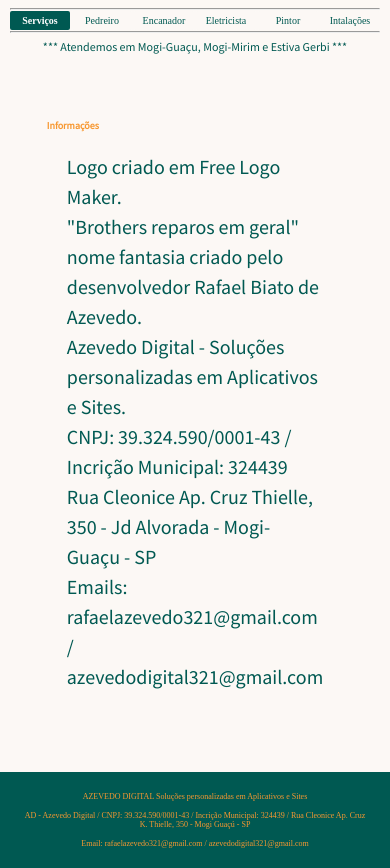
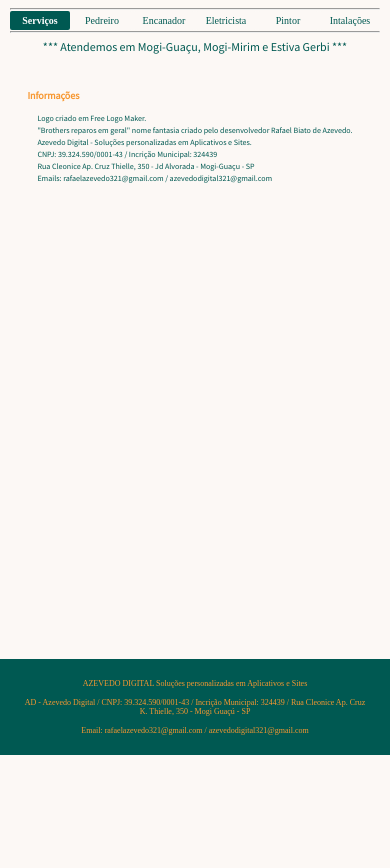
Before and after one commit to RafaelBiatoAzevedo/brothers, a plain HTML site: page index.html in a window 390 px wide. Both pictures are taken after a click on the picture 51 px from the left and 45 px from the top of the page. Shown: the part 89-957 px from the top of the page. After the commit the page ends 844 px from the top, so only its background shows below. Drawn offline with Linux system fonts and the light colour scheme.

Commit message:
fix: fix resposivity

```diff
--- a/script.js
+++ b/script.js
@@ -282,9 +282,9 @@ showCompany = () => {
   container.innerHTML = '';
   const div = document.createElement('div');
   div.className = 'logo-description';
-  const h3 = document.createElement('h3');
-  h3.innerText = 'Informações';
-  h3.className = 'subtitle logoSubtitle';
+  const h2 = document.createElement('h2');
+  h2.innerText = 'Informações';
+  h2.className = 'subtitle logoSubtitle';
   const paragraph = document.createElement('p');
   paragraph.innerText =
     'Logo criado em Free Logo Maker. \n' +
@@ -295,7 +295,7 @@ showCompany = () => {
     'Rua Cleonice Ap. Cruz Thielle, 350 - Jd Alvorada - Mogi-Guaçu - SP\n' +
     'Emails: rafaelazevedo321@gmail.com / azevedodigital321@gmail.com';
   paragraph.className = 'paragraph-logo';
-  div.appendChild(h3);
+  div.appendChild(h2);
   div.appendChild(paragraph);
   container.appendChild(div);
 };
--- a/style.css
+++ b/style.css
@@ -47,7 +47,6 @@ main {
 .logo-description {
   display: flex;
   flex-direction: column;
-  font-size: 30px;
   padding: 40px;
 }
 
@@ -293,6 +292,10 @@ main {
 }
 
 @media (max-width: 1100px) {
+  .paragraph-logo {
+    font-size: 16px;
+  }
+
   .logotype {
     width: 102px;
   }
@@ -338,6 +341,15 @@ main {
 }
 
 @media (max-width: 800px) {
+  .logo-description {
+    padding: 30px;
+  }
+
+  .paragraph-logo {
+    font-size: 10px;
+    padding: 10px;
+  }
+
   .container-header {
     padding: 10px;
   }
@@ -393,10 +405,6 @@ main {
     font-size: 13px;
   }
 
-  .logoSubtitle {
-    font-size: 25px;
-  }
-
   .service-description {
     font-size: 12px;
     padding: 2px;
@@ -426,6 +434,15 @@ main {
 }
 
 @media (max-width: 500px) {
+  .logo-description {
+    padding: 10px;
+  }
+
+  .paragraph-logo {
+    font-size: 8px;
+    padding: 10px;
+  }
+
   .logotype {
     width: 80px;
   }
```
